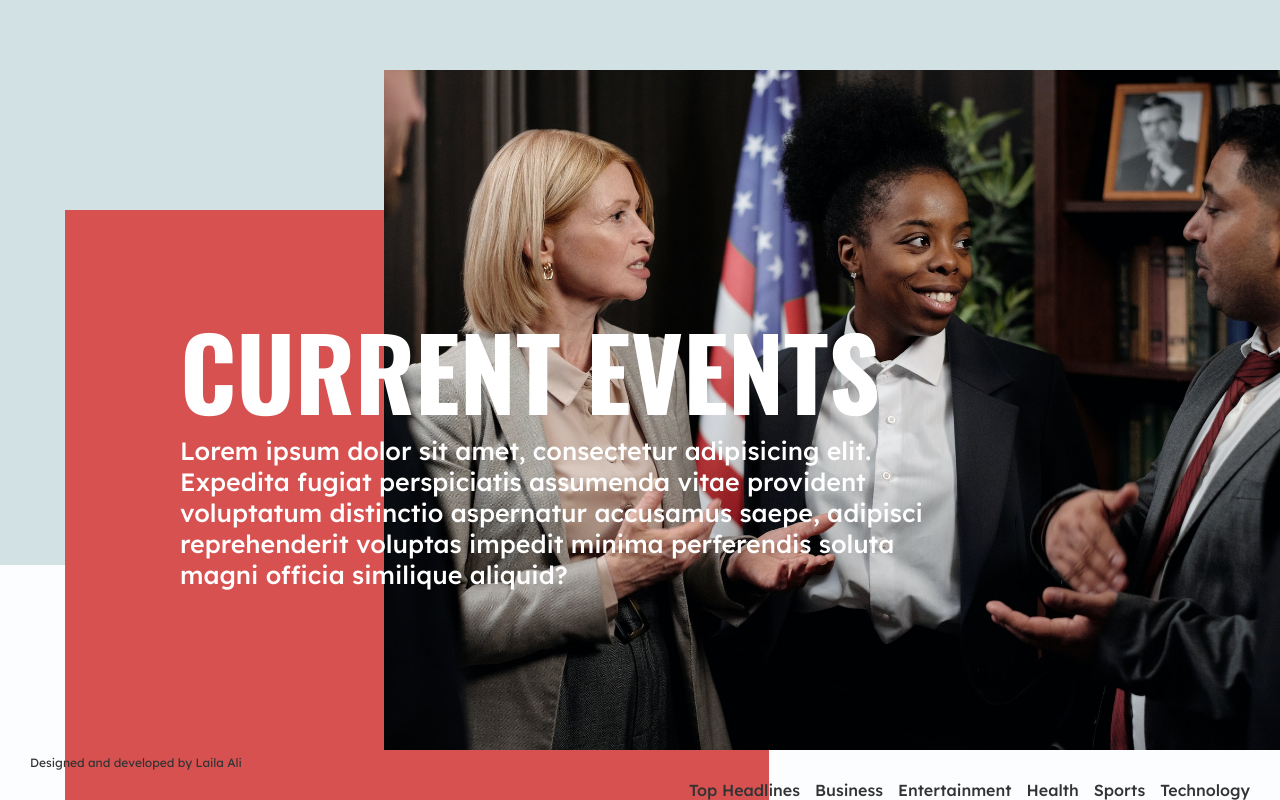
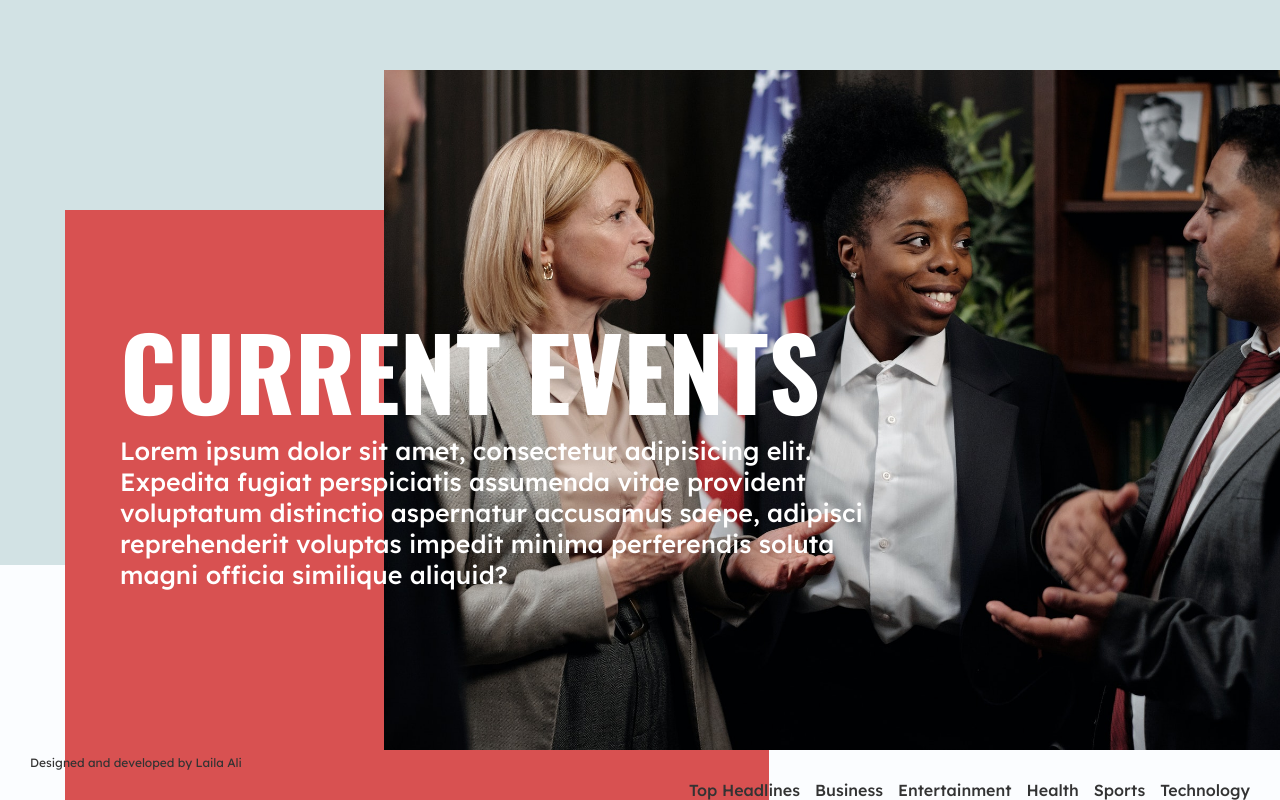
Before and after one commit to LailaAli/Current_Events_site, a React (Create React App) app: page / in a window 1280 px wide. Built offline with nearby package versions, Linux system fonts and the light colour scheme; a web font is replaced by a local one.

Commit message:
ArchiveHeader: Tweak text

```diff
--- a/src/components/ArchiveHeader/ArchiveHeader.module.scss
+++ b/src/components/ArchiveHeader/ArchiveHeader.module.scss
@@ -75,7 +75,7 @@
          top: 30rem;
       }
       @include desktop-up {
-         left: 16rem;
+         left: 10rem;
       }
 
       .title {
```
